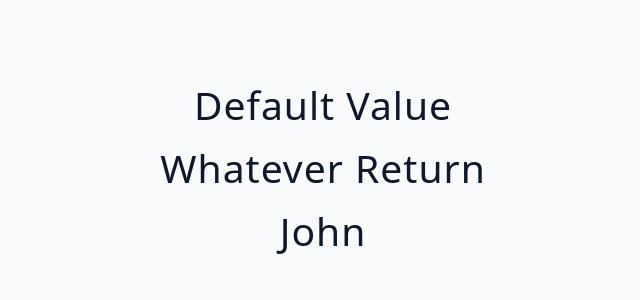
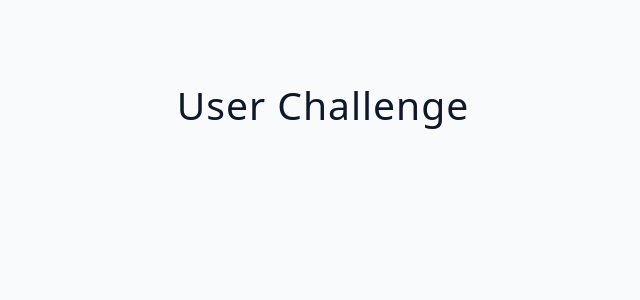
Before and after one commit to Jeisensei/react_tutoral, a React (Vite) app in the folder 03-advanced-react/: page / in a window 1280 px wide. Shown: the top 300 px of the page, without its empty margins (317-957 px from the left). Built offline with nearby package versions, Linux system fonts and the light colour scheme.

Commit message:
following tutorial

```diff
--- a/03-advanced-react/src/App.jsx
+++ b/03-advanced-react/src/App.jsx
@@ -1,9 +1,9 @@
-import ShortCircuitExamples from "./tutorial/03-conditional-rendering/starter/05-short-circuit-examples";
+import UserChallenge from "./tutorial/03-conditional-rendering/starter/07-user-challenge";
 
 function App() {
   return (
     <div className="container">
-      <ShortCircuitExamples />
+      <UserChallenge />
     </div>
   );
 }
--- a/03-advanced-react/src/tutorial/03-conditional-rendering/starter/05-short-circuit-examples.jsx
+++ b/03-advanced-react/src/tutorial/03-conditional-rendering/starter/05-short-circuit-examples.jsx
@@ -5,7 +5,7 @@
   const [text, setText] = useState("");
   // truthy
   const [name, setName] = useState("susan");
-  const [user, setUser] = useState({ name: "john" });
+  const [user, setUser] = useState({ name: "John" });
   const [isEditing, setIsEditing] = useState(false);
 
   return (
@@ -18,6 +18,13 @@
         </div>
       )}
       {user && <SomeComponent name={user.name} />}
+      <h2 style={{ margin: "1rem 0" }}>Ternary Operator</h2>
+      <button className="btn">{isEditing ? "Edit" : "Add"}</button>
+      {user ? (<div>
+          <h4>Hello there, user {user.name}</h4>
+        </div>):(<div>
+          <h2>Please login</h2>
+        </div>)}
     </div>
   );
 };
```
Also changed, not shown: 03-advanced-react/src/tutorial/03-conditional-rendering/starter/06-toggle-challenge.jsx (+14 -1 lines).
